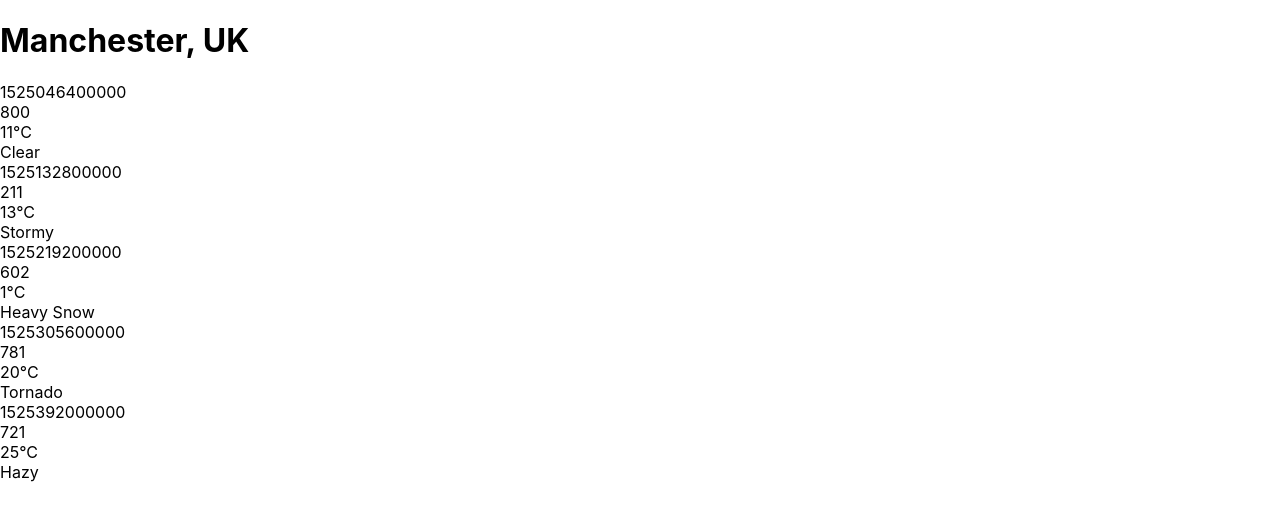
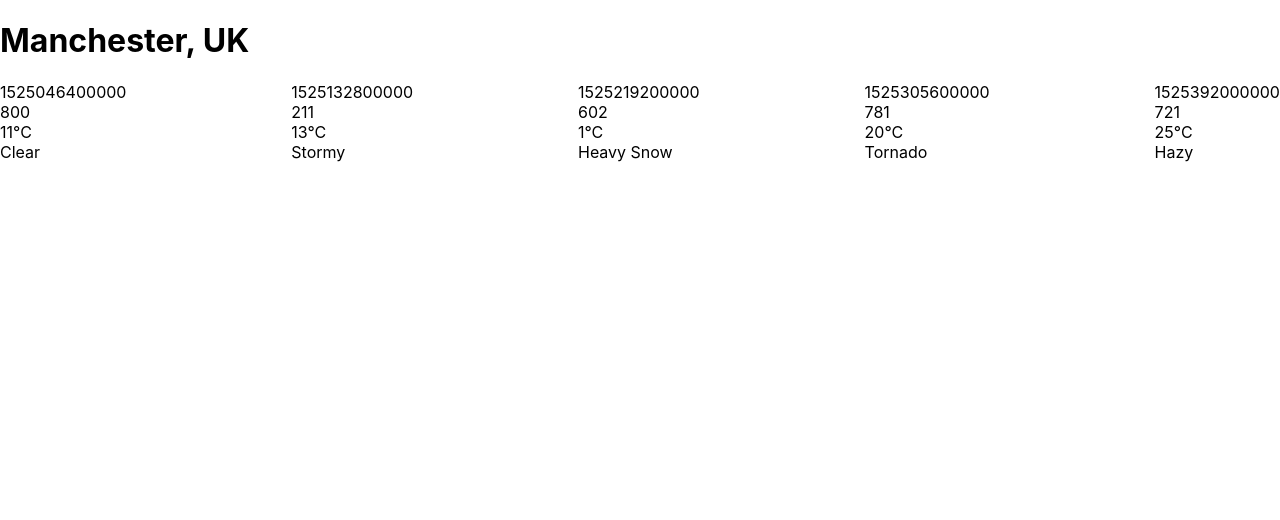
Before and after one commit to ngiannotta84/weather-app, a React (Create React App) app: page / in a window 1280 px wide. Shown: the top 520 px of the page. Built offline with nearby package versions, Linux system fonts and the light colour scheme.

Commit message:
ForecastSummaries css added

```diff
--- a/src/components/ForecastSummaries.js
+++ b/src/components/ForecastSummaries.js
@@ -1,6 +1,7 @@
 import React from "react";
 import PropTypes from "prop-types";
 import ForecastSummary from "./ForecastSummary";
+import "../styles/ForecastSummaries.css";
 
 function ForecastSummaries({ forecasts }) {
   return (
--- a/src/styles/App.css
+++ b/src/styles/App.css
@@ -1,3 +1,6 @@
+.weather-app {
+  margin: 0 20px;
+}
 .App {
   text-align: center;
   background-color: rgb(58, 117, 142);
--- /dev/null
+++ b/src/styles/ForecastSummaries.css
@@ -0,0 +1,4 @@
+.forecast-summaries {
+    display: flex;
+    justify-content: space-between;
+  }
```
Also changed, not shown: 1 other file (tests, documents, lock files or other folders).
